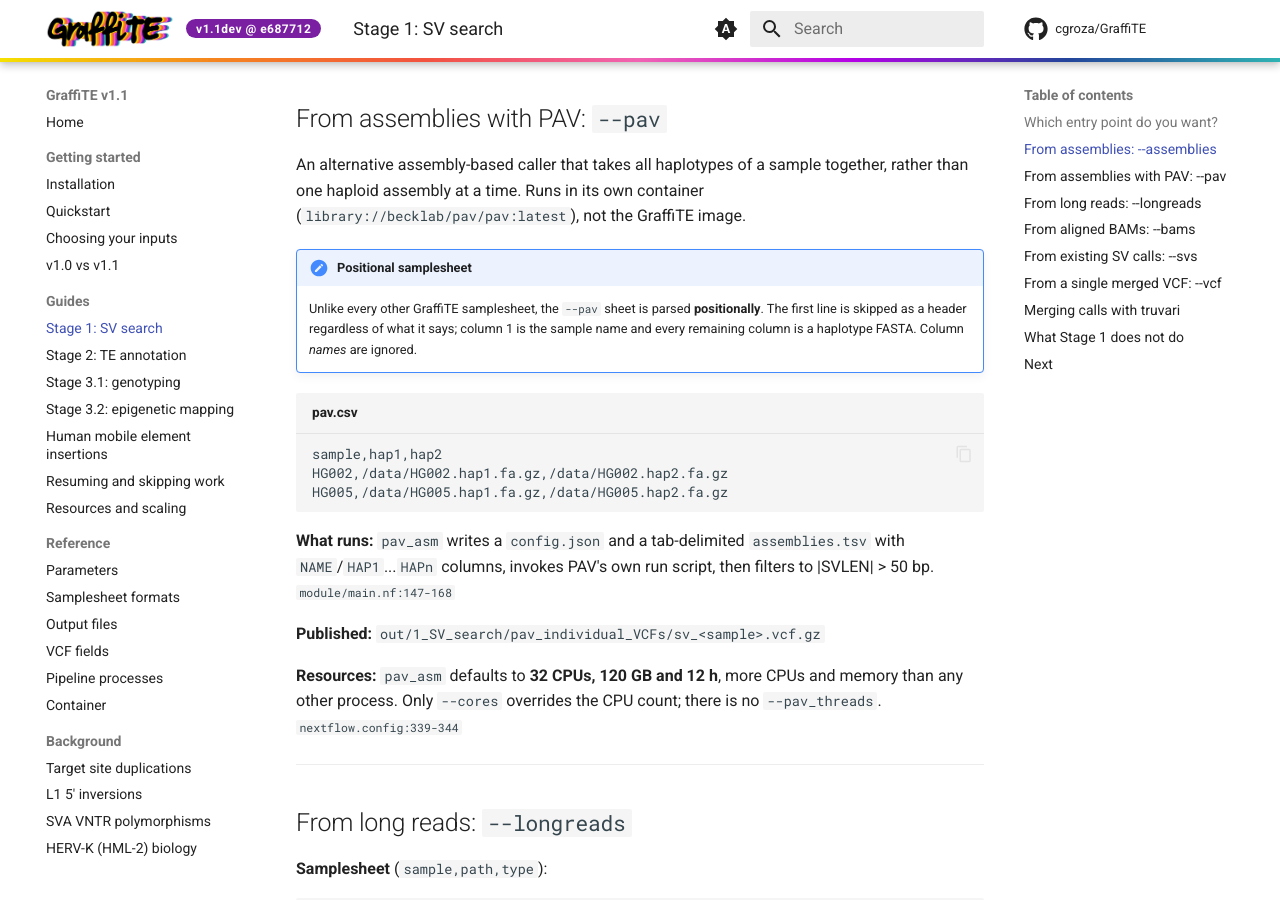
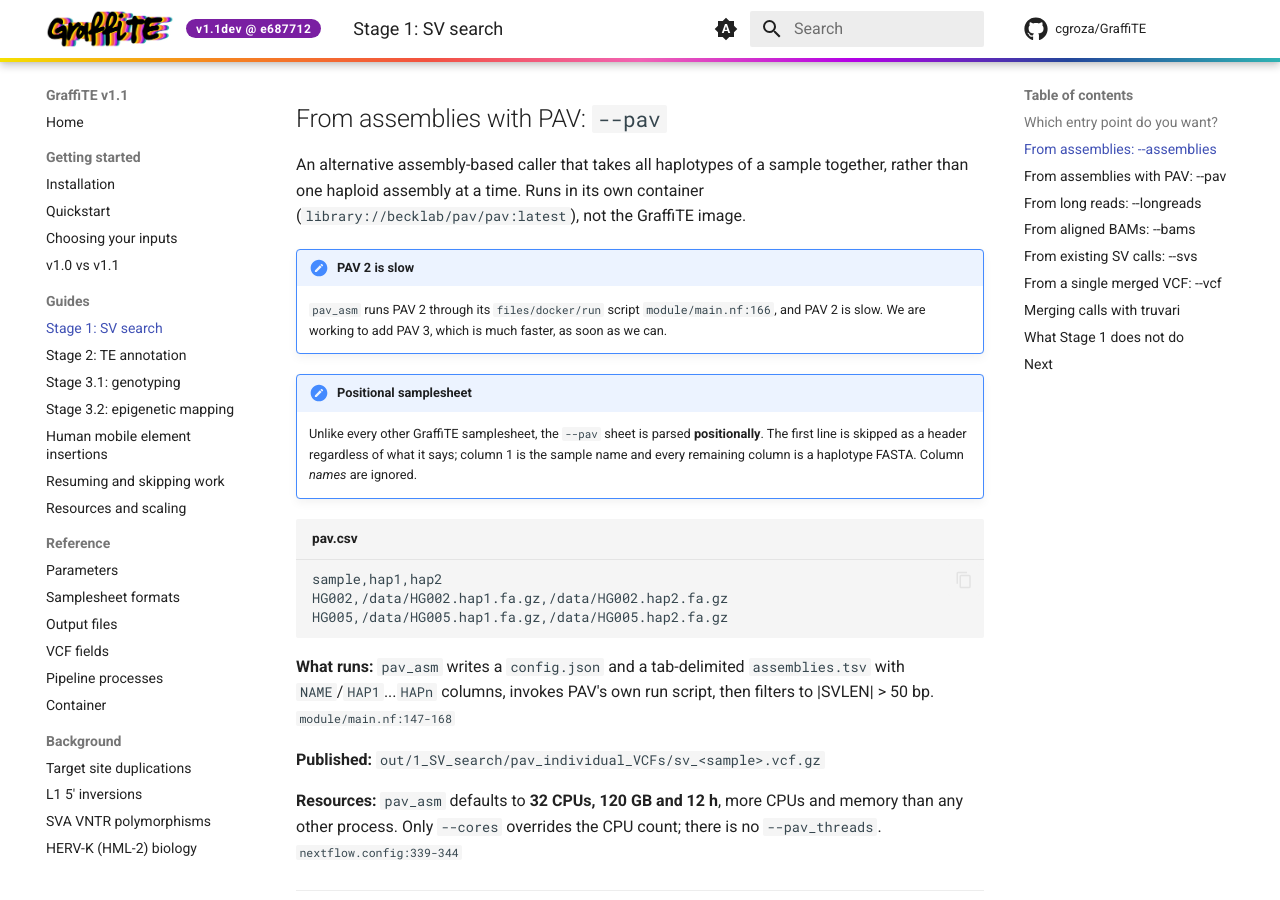
Before and after one commit to cgroza/GraffiTE, an MkDocs documentation site: the page built from docs/guides/discovery.md, in a window 1280 px wide and 900 px high, scrolled down 2070 px. Built offline with MkDocs 1.6.1 and Material for MkDocs 9.7.7, drawn with Linux system fonts in a browser that asks for light colours; comment, search, counter and statistics services are not loaded.

Commit message:
docs: note that PAV 2 is slow and PAV 3 is planned
pav_asm runs PAV 2 through its files/docker/run script. The note on Stage 1: SV search says
that PAV 2 is slow and that we are working to add PAV 3, which is much faster.

Co-Authored-By: Claude Opus 5.5 (1M context) <noreply@anthropic.com>
Claude-Session: https://claude.ai/code/session_01C3mJw8zC8dE6HqAUHBnq44

```diff
--- a/docs/guides/discovery.md
+++ b/docs/guides/discovery.md
@@ -109,6 +109,11 @@ and its own sample name.
 An alternative assembly-based caller that takes all haplotypes of a sample together, rather than
 one haploid assembly at a time. Runs in its own container
 (`library://becklab/pav/pav:latest`), not the GraffiTE image.
+
+!!! note "PAV 2 is slow"
+    `pav_asm` runs PAV 2 through its `files/docker/run` script
+    <span class="src">`module/main.nf:166`</span>, and PAV 2 is slow. We are working to add
+    PAV 3, which is much faster, as soon as we can.
 
 !!! note "Positional samplesheet"
     Unlike every other GraffiTE samplesheet, the `--pav` sheet is parsed **positionally**. The
```
